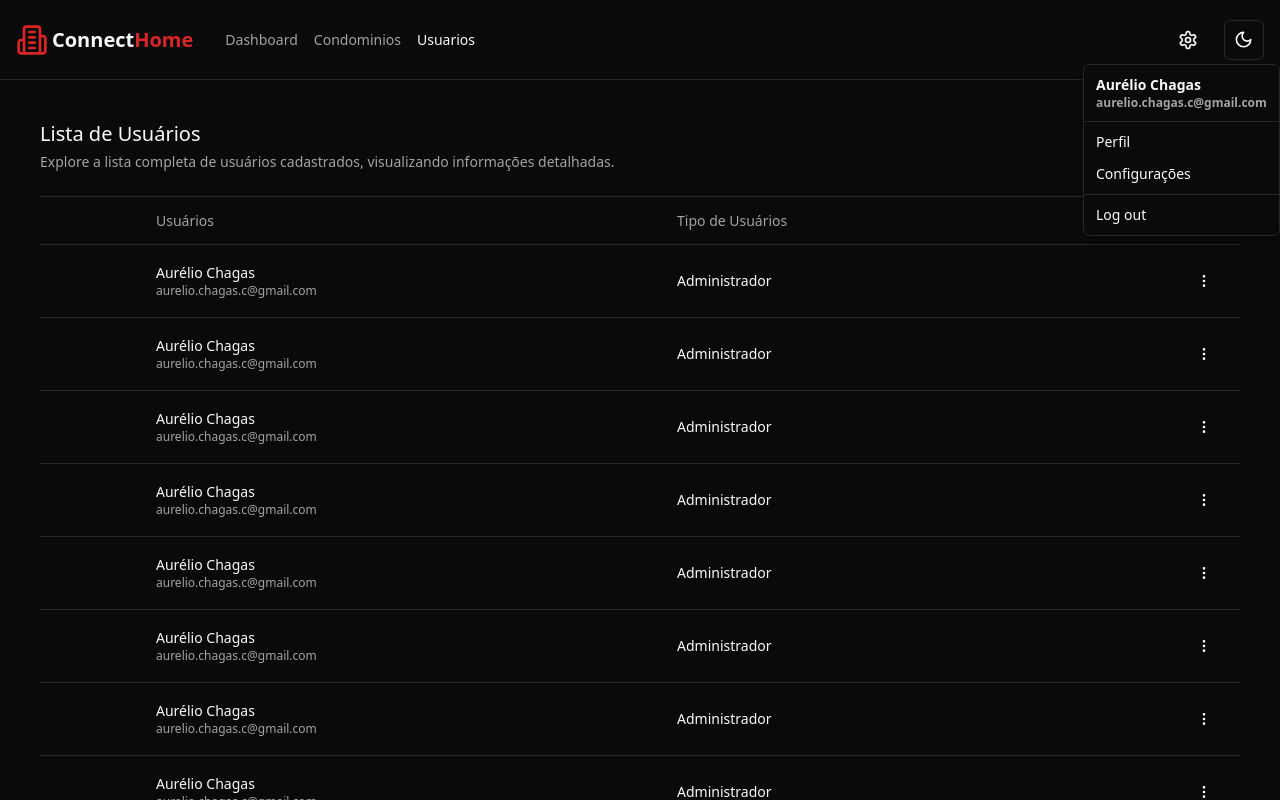
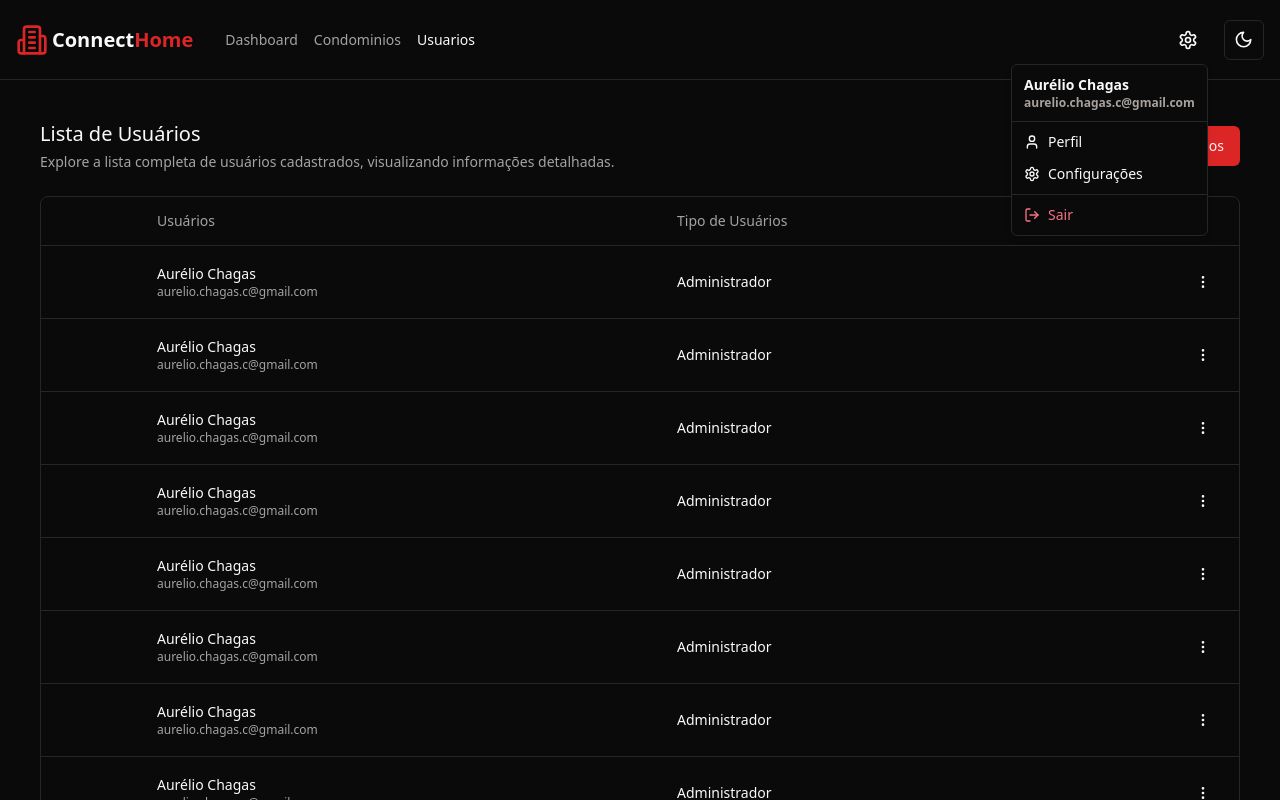
Before and after one commit to Aurelio-ch/connecthome, a React (Vite) app: page /users in a window 1280 px wide. Both pictures are taken after a click on the button 1188 px from the left and 39 px from the top of the page. Shown: the top 800 px of the page. Built offline with nearby package versions, Linux system fonts and the light colour scheme.

Commit message:
Alterações de estilo scroll bar e tabelas

```diff
--- a/src/components/header.tsx
+++ b/src/components/header.tsx
@@ -1,7 +1,6 @@
-import { Building2, Menu, Settings } from "lucide-react";
+import { Building2, LogOut, Menu, Settings, User } from "lucide-react";
 import { ModeToggle } from "./mode-toggle";
 import { Button } from "./ui/button";
-import { NavLink } from "./ui/nav-link";
 import {
   DropdownMenu,
   DropdownMenuContent,
@@ -10,6 +9,7 @@ import {
   DropdownMenuSeparator,
   DropdownMenuTrigger,
 } from "./ui/dropdown-menu";
+import { NavLink } from "./ui/nav-link";
 
 export function Header() {
   return (
@@ -41,7 +41,7 @@ export function Header() {
                 <Settings className="size-5" />
               </Button>
             </DropdownMenuTrigger>
-            <DropdownMenuContent>
+            <DropdownMenuContent align="end">
               <DropdownMenuLabel className="inline-flex flex-col">
                 Aurélio Chagas
                 <p className="text-xs text-stone-400">
@@ -49,10 +49,10 @@ export function Header() {
                 </p>
               </DropdownMenuLabel>
               <DropdownMenuSeparator />
-              <DropdownMenuItem>Perfil</DropdownMenuItem>
-              <DropdownMenuItem>Configurações</DropdownMenuItem>
+              <DropdownMenuItem> <User className="size-4 mr-2" /> Perfil</DropdownMenuItem>
+              <DropdownMenuItem> <Settings className="size-4  mr-2" /> Configurações</DropdownMenuItem>
               <DropdownMenuSeparator />
-              <DropdownMenuItem>Log out</DropdownMenuItem>
+              <DropdownMenuItem className="text-rose-500 dark:text-rose-400"> <LogOut className="size-4 mr-2" /> Sair</DropdownMenuItem>
             </DropdownMenuContent>
           </DropdownMenu>
           <ModeToggle />
--- a/src/global.css
+++ b/src/global.css
@@ -55,10 +55,21 @@
 @layer base {
   * {
     @apply border-border;
-    -webkit-font-smoothing: antialiased
+
   }
   body {
     @apply bg-background text-foreground;
-    -webkit-font-smoothing: antialiased
+
   }
+
+  body::-webkit-scrollbar {
+    background-color: transparent;
+    width: 8px;
 }
+
+body::-webkit-scrollbar-thumb {
+    background-color: #666666B3;
+    border-radius: 999px;
+}
+
+}
--- a/src/pages/app/condominium.tsx
+++ b/src/pages/app/condominium.tsx
@@ -46,8 +46,8 @@ export function Condominium() {
         </Button>
       </div>
 
-      <div className="space-y-4">
-        <Table className="border-y">
+      <div className="space-y-4 border rounded-lg shadow-sm">
+        <Table >
           <TableHeader>
             <TableRow>
               <TableHead className="w-[100px]"></TableHead>
@@ -58,9 +58,9 @@ export function Condominium() {
             </TableRow>
           </TableHeader>
           <TableBody>
-            {Array.from({ length: 10 }).map(() => {
+            {Array.from({ length: 10 }).map((_, i) => {
               return (
-                <TableRow>
+                <TableRow key={i}>
                   <TableCell className="font-medium"></TableCell>
                   <TableCell className="font-medium">Cod1</TableCell>
                   <TableCell>Condominio Solemar</TableCell>
@@ -72,7 +72,7 @@ export function Condominium() {
                           <MoreVertical className="size-4" />
                         </Button>
                       </DropdownMenuTrigger>
-                      <DropdownMenuContent>
+                      <DropdownMenuContent align="end">
                         <DropdownMenuLabel className="inline-flex items-center gap-2">
                           <Settings className="size-4" /> Gerenciar
                         </DropdownMenuLabel>
--- a/src/pages/app/dashboard.tsx
+++ b/src/pages/app/dashboard.tsx
@@ -69,12 +69,15 @@ export function Dashboard() {
 
         <Card>
           <CardHeader className="flex-row items-center justify-between space-y-0 pb-2">
-            <CardTitle className="text-base font-semibold">Usuários</CardTitle><b></b>
+            <CardTitle className="text-base font-semibold">Usuários</CardTitle>
+            <b></b>
             <UserRoundCog className="h-4 w-4 text-muted-foreground" />
           </CardHeader>
           <CardContent>
             <span className="text-2xl font-bold tracking-tight">10</span>
-            <p className="text-xs text-muted-foreground">número de usuários do sistema</p>
+            <p className="text-xs text-muted-foreground">
+              número de usuários do sistema
+            </p>
           </CardContent>
         </Card>
       </div>
@@ -90,17 +93,19 @@ export function Dashboard() {
           </p>
         </div>
 
-        <Button variant="link" className="inline-flex justify-end gap-1 text-muted-foreground transition hover:opacity-65" asChild>
-          <Link
-
-            to="/condominium"
+        <Button
+          variant="link"
+          className="inline-flex justify-end gap-1 text-muted-foreground transition hover:opacity-65"
+          asChild
         >
+          <Link to="/condominium">
             Ver mais <ArrowRight className="size-4" />
           </Link>
         </Button>
       </div>
 
-      <Table className="overflow-auto">
+      <div className="space-y-4 rounded-lg border shadow-sm">
+        <Table>
           <TableHeader>
             <TableRow>
               <TableHead className="w-[100px]">ID</TableHead>
@@ -110,9 +115,9 @@ export function Dashboard() {
             </TableRow>
           </TableHeader>
           <TableBody>
-          {Array.from({ length: 3 }).map(() => {
+            {Array.from({ length: 3 }).map((_, i) => {
               return (
-              <TableRow>
+                <TableRow key={i}>
                   <TableCell className="font-medium">Cod1</TableCell>
                   <TableCell>Condominio Solemar</TableCell>
                   <TableCell>200</TableCell>
@@ -123,7 +128,7 @@ export function Dashboard() {
                           <MoreVertical className="size-4" />
                         </Button>
                       </DropdownMenuTrigger>
-                    <DropdownMenuContent>
+                      <DropdownMenuContent align="end">
                         <DropdownMenuLabel className="inline-flex items-center gap-2">
                           {" "}
                           <Settings className="size-4" /> Gerenciar
@@ -140,6 +145,7 @@ export function Dashboard() {
             })}
           </TableBody>
         </Table>
+      </div>
     </>
   );
 }
--- a/src/pages/app/users.tsx
+++ b/src/pages/app/users.tsx
@@ -1,8 +1,8 @@
 import { Button } from "@/components/ui/button";
-import { Pagination, PaginationContent, PaginationItem, PaginationPrevious, PaginationLink, PaginationEllipsis, PaginationNext } from "@/components/ui/pagination";
-import { TableHeader, TableRow, TableHead, TableBody, TableCell, Table } from "@/components/ui/table";
-import { DropdownMenu, DropdownMenuTrigger, DropdownMenuContent, DropdownMenuLabel, DropdownMenuSeparator, DropdownMenuItem } from "@/components/ui/dropdown-menu";
-import { Plus, MoreVertical, Settings } from "lucide-react";
+import { DropdownMenu, DropdownMenuContent, DropdownMenuItem, DropdownMenuLabel, DropdownMenuSeparator, DropdownMenuTrigger } from "@/components/ui/dropdown-menu";
+import { Pagination, PaginationContent, PaginationEllipsis, PaginationItem, PaginationLink, PaginationNext, PaginationPrevious } from "@/components/ui/pagination";
+import { Table, TableBody, TableCell, TableHead, TableHeader, TableRow } from "@/components/ui/table";
+import { MoreVertical, Plus, Settings } from "lucide-react";
 
 export function Users() {
     return (
@@ -24,8 +24,8 @@ export function Users() {
         </Button>
       </div>
 
-      <div className="space-y-4">
-        <Table className="border-y">
+      <div className="space-y-4 border rounded-lg shadow-sm">
+        <Table >
           <TableHeader>
             <TableRow>
               <TableHead className="w-[100px]"></TableHead>
@@ -35,9 +35,9 @@ export function Users() {
             </TableRow>
           </TableHeader>
           <TableBody>
-            {Array.from({ length: 10 }).map(() => {
+            {Array.from({ length: 10 }).map((_, i) => {
               return (
-                <TableRow>
+                <TableRow key={i}>
                   <TableCell className="font-medium"></TableCell>
                   <TableCell>
                     Aurélio Chagas
@@ -51,7 +51,7 @@ export function Users() {
                           <MoreVertical className="size-4" />
                         </Button>
                       </DropdownMenuTrigger>
-                      <DropdownMenuContent>
+                      <DropdownMenuContent align="end">
                         <DropdownMenuLabel className="inline-flex items-center gap-2">
                           <Settings className="size-4" /> Gerenciar
                         </DropdownMenuLabel>
```
Lines whose indentation alone changed are shown as unchanged.
